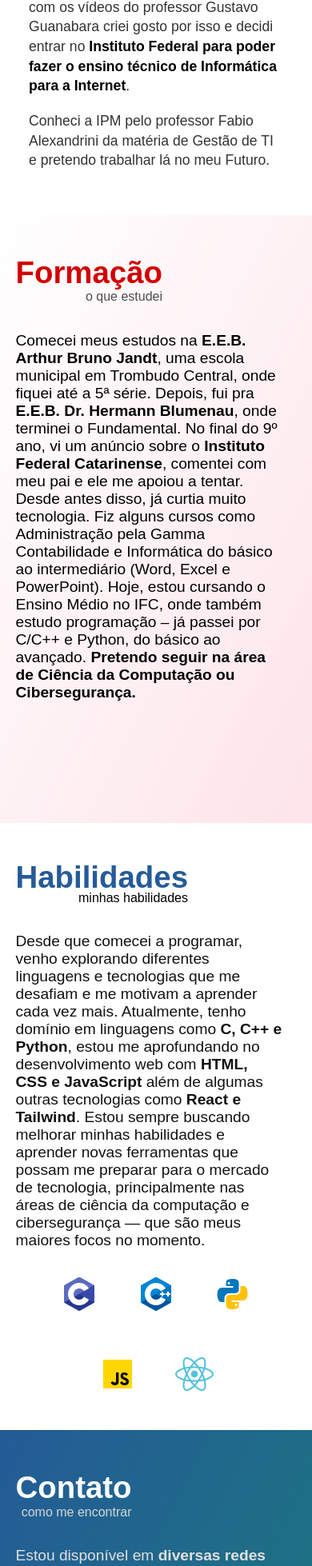
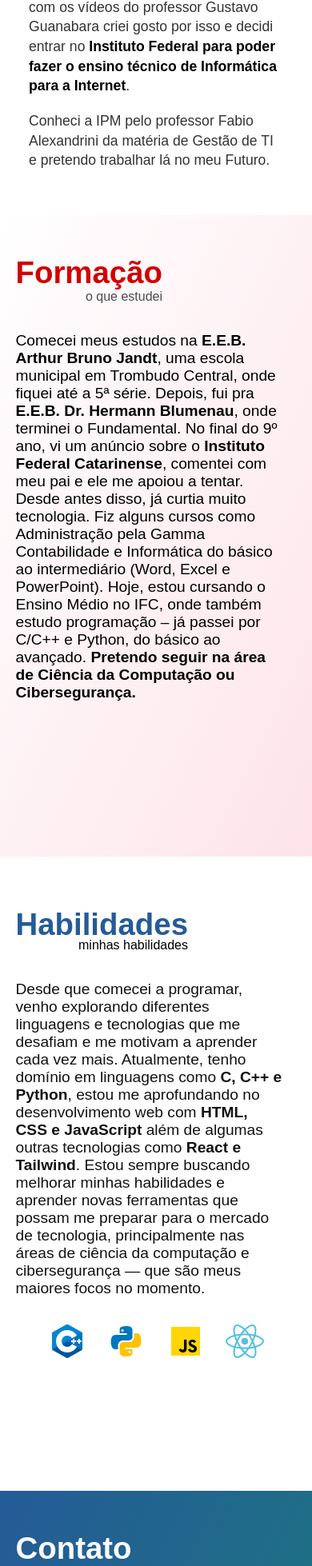
Before and after one commit to MiguelAntonioBeber/portfolio-miguel, a React (Vite) app: page /#/ in a window 390 px wide. Shown: the part 768-2726 px from the top of the page at 80% size. Built offline with nearby package versions, Linux system fonts and the light colour scheme.

Commit message:
Melhorias de  responsividade geral e correcao de bugs

```diff
--- a/src/App.css
+++ b/src/App.css
@@ -25,11 +25,11 @@ body {
 }
 
 ::-webkit-scrollbar {
-    width: 14px;
+    width: 6px;
   }
 
   ::-webkit-scrollbar-track {
-    background: #f0f0f0; /* pode usar uma cor leve tipo #f0f0f0 */
+    background: #f0f0f0;
   }
 
   ::-webkit-scrollbar-thumb {
--- a/src/styles/Contato.css
+++ b/src/styles/Contato.css
@@ -61,7 +61,7 @@
 @media (max-width: 1024px) and (min-width: 641px) {
 
     .container-Contato {
-        height: 55vh;
+        height: 80vh;
     }
 
     .divdesc-contato {
@@ -88,7 +88,7 @@
     .container-Contato {
         padding-left: 5vw;
         padding-right: 5vw;
-        height: 90vh;
+        height: 75vh;
     }
 
     .div-contato {
@@ -116,3 +116,11 @@
         font-size: 1.2rem;
     }
 }
+
+@media (max-width: 390px) {
+    .container-Contato {
+        padding-left: 5vw;
+        margin-top: 2vh;
+        height: 100vh;
+    }
+}
--- a/src/styles/Formacao.css
+++ b/src/styles/Formacao.css
@@ -45,7 +45,7 @@
 @media (max-width: 1024px) and (min-width: 641px) {
 
     .container-Formacao {
-        height: 50vh;
+        height: 80vh;
     }
 
     .divdesc {
@@ -87,3 +87,20 @@
         padding-right: 2vh;
     }
 }
+
+@media (max-width: 450px) {
+
+    .container-Formacao {
+        padding-left: 5vw;
+        padding-right: 5vw;
+        height: 70vh;
+    }
+}
+
+@media (max-width: 390px) {
+    .container-Formacao {
+        padding-left: 5vw;
+        margin-top: 2vh;
+        height: 95vh;
+    }
+}
--- a/src/styles/Projetos.css
+++ b/src/styles/Projetos.css
@@ -73,13 +73,15 @@
 
 @media (max-width: 1024px) and (min-width: 641px) {
     .container-Projetos {
-        height: 90vh;
+        height: 140vh;
         display: block;
+        flex-direction: column;
+        column-gap: 150px;
     }
 
     .principal {
         width: 100vw;
-        height: 35vh;
+        height: 55vh;
     }
 
     .divprojetos {
@@ -116,17 +118,19 @@
     }
 
     .divdesc-Projetos {
-        padding-left: 5vw;
+        padding: 5vw;
+        width: 100vw;
     }
 
     .paragrafo-Projetos {
         font-size: 1.2rem;
-        width: 100vw;
+        width: fit-content;
+
     }
 
     .divprojetos {
         margin-top: 0;
-        width: 100vw;
+        width: 100%;
     }
 
     .div-Projetos {
@@ -148,3 +152,30 @@
         transform: scale(1);
     }
 }
+
+@media (max-width: 450px) {
+    .cardprojeto {
+        width: 100vw;
+        border-radius: 0;
+        padding: 0;
+    }
+
+    .projeto-card p {
+        padding-bottom: 50px;
+    }
+}
+
+@media (max-width: 390px) {
+    .container-Projetos {
+        height: 120vh;
+        flex-direction: column;
+        row-gap: 100px;
+    }
+
+    .cardprojeto {
+        width: 100vw;
+        border-radius: 0;
+        padding: 30px 0px 0px 0px;
+
+    }
+}
--- a/src/styles/Skills.css
+++ b/src/styles/Skills.css
@@ -106,7 +106,7 @@
     .container-Skills {
 
         padding-left: 13vw;
-        height: 55vh;
+        height: 80vh;
     }
 
     .divdesc-Skills {
@@ -156,3 +156,30 @@
         padding-right: 2vh;
     }
 }
+
+@media (max-width: 450px) {
+
+    .container-Skills {
+        padding-left: 5vw;
+        padding-right: 5vw;
+        height: 70vh;
+    }
+
+    .icones {
+        width: 95vw;
+        gap: 2px !important;
+        padding-right: 20px;
+    }
+}
+
+@media (max-width: 390px) {
+    .container-Skills {
+        padding-left: 5vw;
+        margin-top: 2vh;
+        height: 90vh;
+    }
+
+    #icone-html, #icone-css, #icone-tailwind, #icone-c {
+        display: none;
+    }
+}
```
